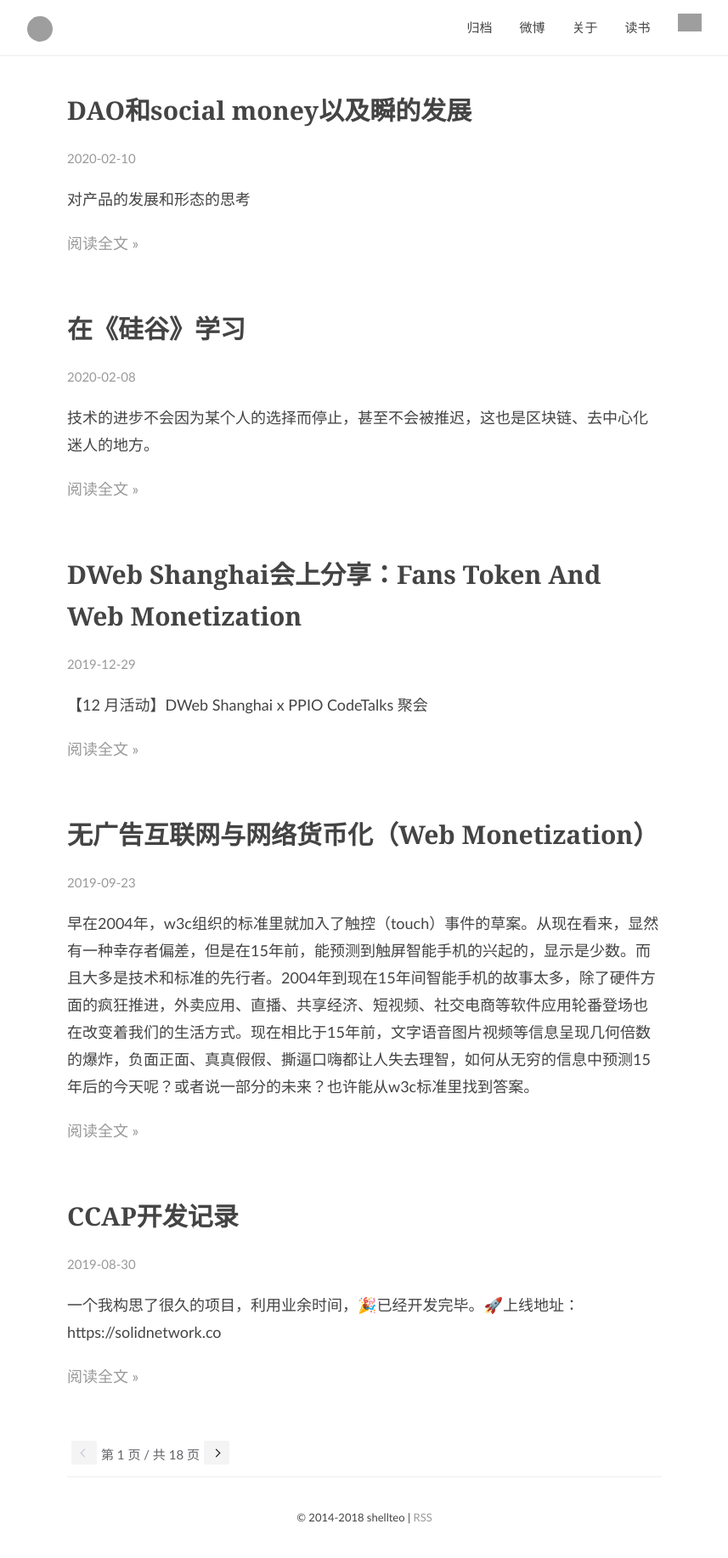
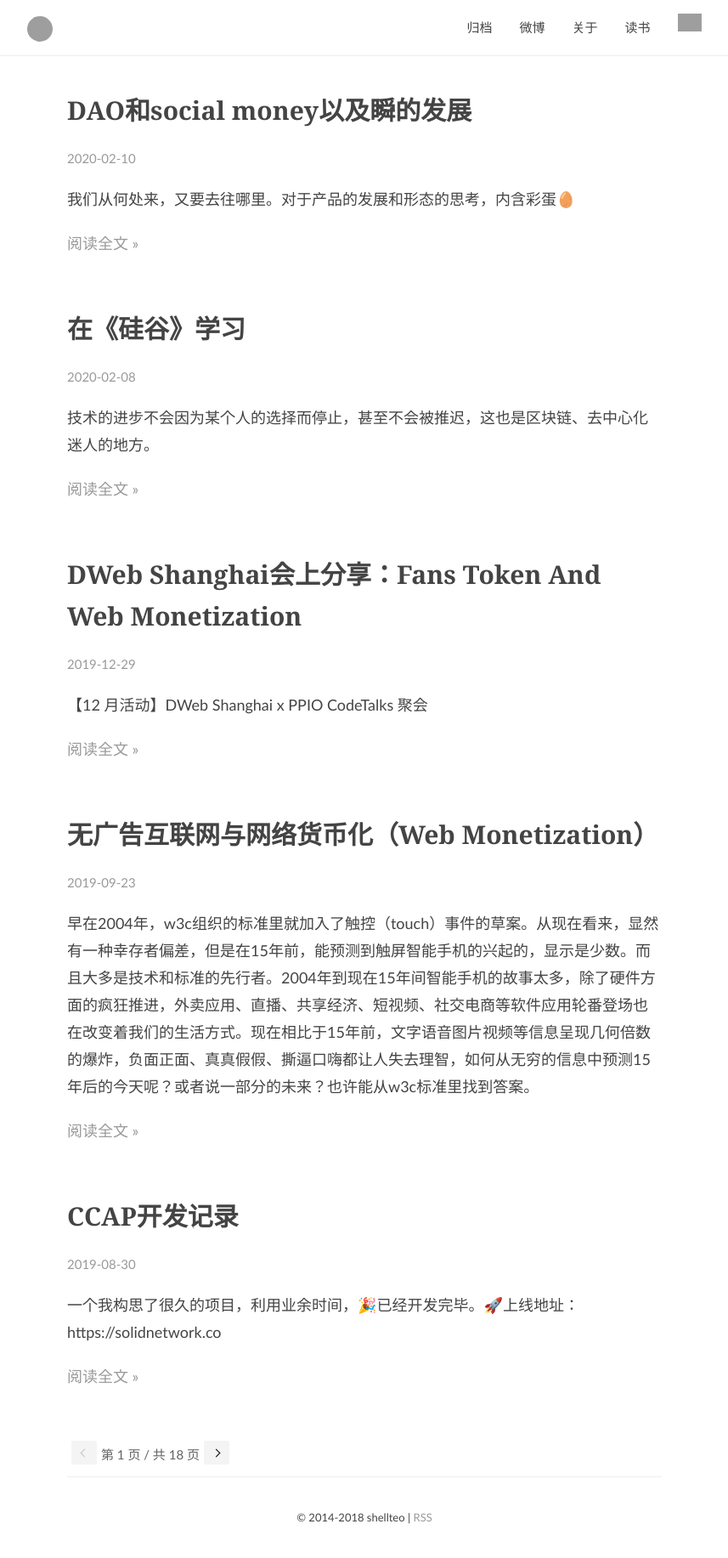
Before and after one commit to shellteo/shellteo.github.io, a Jekyll site: the page built from index.html, in a window 1280 px wide. Shown: the whole page at 85% size, without its empty margins (211-1068 px from the left). Built offline with Jekyll 4.4.1, drawn with Linux system fonts in a browser that asks for light colours; the list of posts is cut into pages by our own code; comment, search, counter and statistics services are not loaded; grey boxes are pictures that could not be loaded.

Commit message:
update social money article

```diff
--- a/_posts/2020-02-10-social-money-dao.markdown
+++ b/_posts/2020-02-10-social-money-dao.markdown
@@ -6,7 +6,7 @@ categories: 动如参与商
 author: 张翔
 location: ShangHai, China
 cover: "https://zxblog.oss-cn-hangzhou.aliyuncs.com/20200210/matataki_screenshot.jpg"
-description: "对产品的发展和形态的思考"
+description: "我们从何处来，又要去往哪里。对于产品的发展和形态的思考，内含彩蛋🥚"
 ---
 ---
 
```
